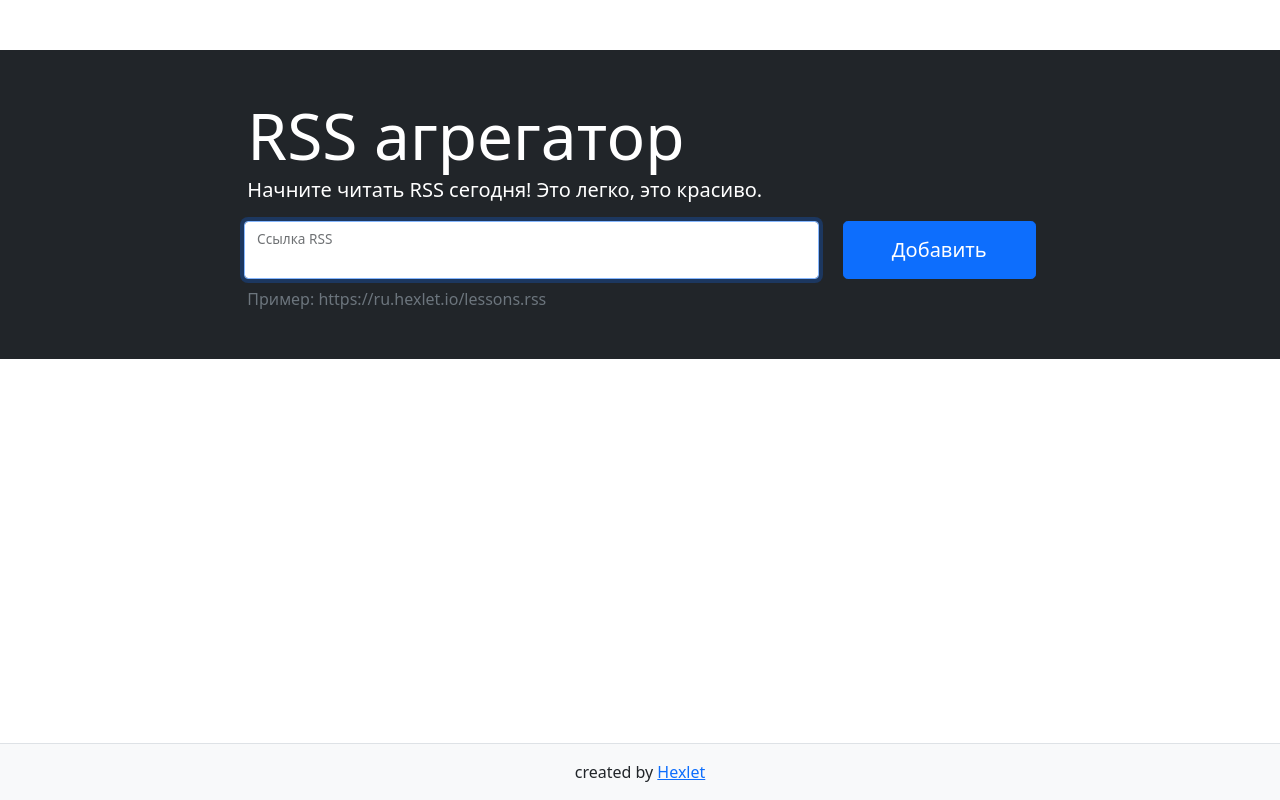
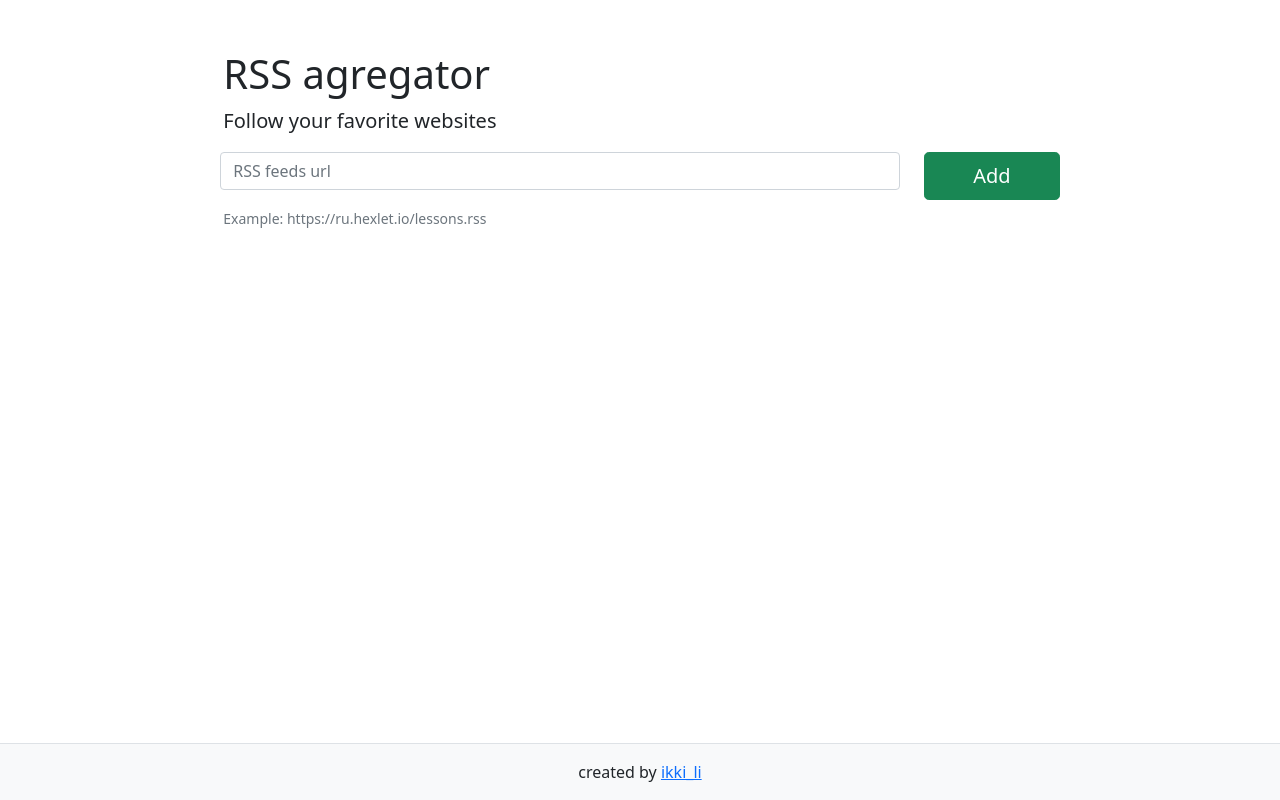
Before and after one commit to ikki-li/frontend-project-11, a website built with webpack: page template.html in a window 1280 px wide. Built offline with nearby package versions, Linux system fonts and the light colour scheme; what on-change would draw is missing.

Commit message:
add content section

```diff
--- a/template.html
+++ b/template.html
@@ -22,40 +22,42 @@
             </div>
         </div>
         <main class="flex-grow-1">
-            <section class="container-fluid bg-dark p-5">
-                <div class="row">
-                    <div class="col-md-10 col-lg-8 mx-auto text-white">
-                        <h1 class="display-3 mb-0">RSS агрегатор</h1>
-                        <p class="lead">Начните читать RSS сегодня! Это легко, это красиво.</p>
-                        <form action="" class="rss-form text-body">
+            <section class="container-fluid">
+                <div class="row justify-content-center">
+                    <div class="col-8">
+                        <h1>RSS agregator</h1>
+                        <p class="lead">Follow your favorite websites</p>
+                        <form class="rss-form">
                             <div class="row">
                                 <div class="col">
-                                    <div class="form-floating">
-                                        <input id="url-input" autofocus required name="url" aria-label="url" class="form-control w-100" placeholder="ссылка RSS" autocomplete="off">
-                                        <label for="url-input">Ссылка RSS</label>
+                                    <div class="form needs-validation" novalidate>
+                                        <input id="url-input" name="url" aria-label="url" class="form-control" placeholder="RSS feeds url" autocomplete="off">
+                                        <label for="url-input" class="sr-only">RSS feeds url</label>
                                     </div>
                                 </div>
                                 <div class="col-auto">
-                                    <button type="submit" aria-label="add" class="h-100 btn btn-lg btn-primary px-sm-5">Добавить</button>
+                                    <button type="submit" aria-label="add" class="h-100 btn btn-lg btn-success px-sm-5">Add</button>
                                 </div>
                             </div>
                         </form>
-                        <p class="mt-2 mb-0 text-muted">Пример: https://ru.hexlet.io/lessons.rss</p>
-                        <p class="feedback m-0 position-absolute small text-danger"></p>
+                        <p id="example" class="mt-2 small mb-0 text-muted">Example: https://ru.hexlet.io/lessons.rss</p>
+                        <p class="feedback m-0 position-absolute small text-success"></p>
                     </div>
                 </div>
-            </section>
-            <section class="container-fluid container-xxl p-5">
-                <div class="row">
-                    <div class="col-md-10 col-lg-8 order-1 mx-auto posts"></div>
-                    <div class="col-md-10 col-lg-4 mx-auto order-0 order-lg-1 feeds"></div>
+        </section>
+        <section id="content" class="container-fluid container-xxl pt-1 px-5 pb-5">
+            <div class="row">
+                <div class="col-md-9 col-lg-7 order-1 mx-auto posts">
                 </div>
-            </section>
+                <div class="col-md-9 col-lg-3 order-lg-1 order-0 mx-auto feeds">
+                </div>
+            </div>
+        </section>
         </main>
-        <footer class="footer border-top py-3 mt-5 bg-light">
+        <footer class="footer border-top py-3 mt-5 bg-light ">
             <div class="container-xl">
                 <div class="text-center">
-                    created by <a href="https://ru.hexlet.io/professions/frontend/projects/11" target="_blank">Hexlet</a>
+                    created by <a href="https://github.com/ikki-li" target="_blank">ikki_li</a>
                 </div>
             </div>
         </footer>
```
